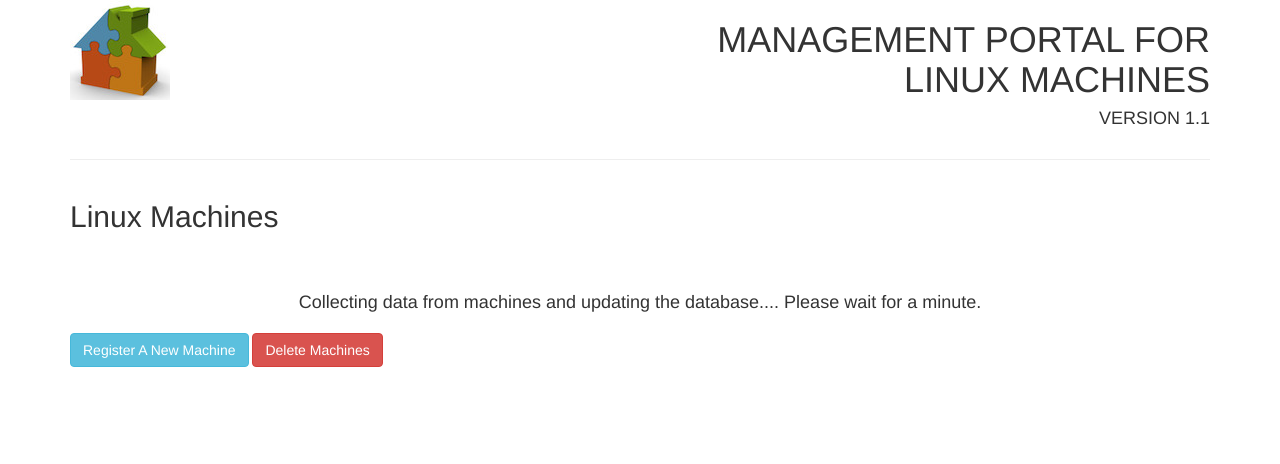
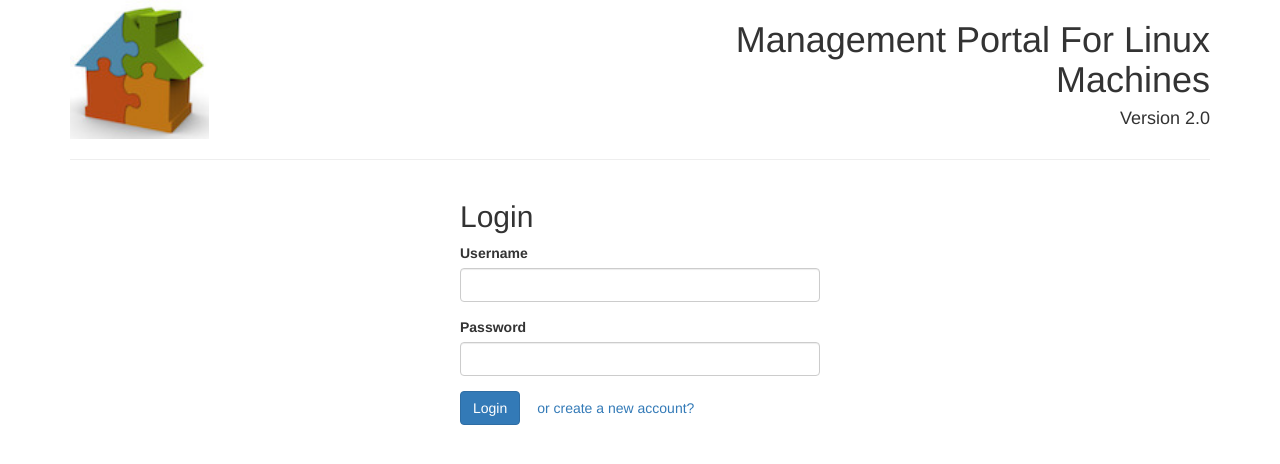
Before and after one commit to along-yundanfengqing/MgmtAppForLinuxMachines_flask, a Flask app: page / in a window 1280 px wide. Shown: the top 464 px of the page. Run offline with Flask 2, Linux system fonts and the light colour scheme; parts of the project's set-up code (start-up, migrations or seed data) failed here and were passed over; some libraries are stand-ins or nearby versions.

Commit message:
Added login feature

```diff
--- a/application/__init__.py
+++ b/application/__init__.py
@@ -3,6 +3,7 @@ import logging
 from flask import Flask
 app = Flask(__name__)
 app.config.from_object('config')
+from flask.ext.login import LoginManager
 from logging.handlers import RotatingFileHandler
 
 # my modules
@@ -32,6 +33,8 @@ def set_logging():
 # STARTING THE PROGRAM
 print("Starting the program...\n")
 set_logging()
+login_manager = LoginManager()
+login_manager.init_app(app)
 mongo = DBManager(app)
 
 from application.modules import controllers
--- a/application/modules/controllers.py
+++ b/application/modules/controllers.py
@@ -3,26 +3,77 @@ import pymongo
 import subprocess
 from datetime import datetime
 from flask import abort, flash, jsonify, make_response, redirect, render_template, request, url_for
+from flask.ext.login import login_user, logout_user, login_required, current_user
+
 
 # my modules
-from application import app, mongo
+from application import app, login_manager, mongo
 from application.modules.app_manager import AppManager
 from application.modules.bg_thread_manager import BackgroundThreadManager
 from application.modules.db_cache import DBCache
 from application.modules.file_io import FileIO
+from application.modules.form import LoginForm
 from application.modules.validation import Validation
+from application.modules.users import User
 
 
 app_manager = AppManager()
 butterfly = app_manager.check_butterfly()
 login_file = app.config['LOGIN_FILENAME']
+login_manager.login_view = "show_login"
 
 # Start background thread
 BackgroundThreadManager.start()
 
 
+@login_manager.user_loader
+def load_user(username):
+    user = mongo.db.users.find_one({"Username": username})
+    if not user:
+        return None
+    return User(user['Username'])
+
+# signup page
+@app.route('/signup', methods=['GET', 'POST'])
+def show_signup():
+    form = LoginForm(request.form)
+    if request.method == 'POST' and form.validate():
+        username = form.username.data
+        password_hash = User.hash_password(form.password.data)
+        if mongo.db.users.find_one({"Username": username}):
+            flash('Username "%s" already exists in the database' % username)
+        else:
+            mongo.db.users.insert_one({"Username": username, "Password": password_hash})
+            flash("Created a user account (%s)" % username)
+            return redirect(url_for('show_login'))
+    return render_template('signup.html')
+
+# login page
+@app.route('/', methods=['GET', 'POST'])
+@app.route('/login', methods=['GET', 'POST'])
+def show_login():
+    form = LoginForm(request.form)
+    if request.method == 'POST' and form.validate():
+        user = mongo.db.users.find_one({"Username": form.username.data})
+        if user and User.validate_login(user['Password'], form.password.data):
+            user_obj = User(user['Username'])
+            login_user(user_obj)
+            flash('Logged in successfully as a user "%s"' % current_user.username)
+            return redirect(url_for("show_top"))
+        flash("Username or password is not correct")
+    return render_template('login.html')
+
+# logout
+@app.route('/logout')
+@login_required
+def logout():
+    flash('Logged out from a user "%s"' % current_user.username)
+    logout_user()
+    return redirect(url_for('show_login'))
+
 # Top page
-@app.route('/')
+@app.route('/top')
+@login_required
 def show_top(vms=[]):
     if DBCache.is_updated():     # Has any update in DB entries
         docs = mongo.find({}).sort(
@@ -39,10 +90,11 @@ def show_top(vms=[]):
             app.logger.debug("Data loaded from cache")
 
     now = datetime.now()
-    return render_template('top.html', vms=vms, now=now, butterfly=butterfly)
+    return render_template('top.html', current_user=current_user, vms=vms, now=now, butterfly=butterfly)
 
 # Register a new machine page
 @app.route('/register', methods=['GET', 'POST'])
+@login_required
 def add_vm(error1="", error2="", error3=""):
     if request.method == 'POST':
         ipaddr = request.form['InputIPAddress']
@@ -89,6 +141,7 @@ def add_vm(error1="", error2="", error3=""):
 
 # Delete machines page
 @app.route('/delete', methods=['GET', 'POST'])
+@login_required
 def delete_vm():
     docs = mongo.find({}).sort([["Hostname", pymongo.ASCENDING], ["IP Address", pymongo.ASCENDING]])
     vms = [doc for doc in docs]
@@ -111,6 +164,7 @@ def delete_vm():
 
 # SSH with butterfly application
 @app.route('/terminal', methods=['GET', 'POST'])
+@login_required
 def open_terminal():
     if request.method == 'POST':
         ipaddr = request.form['ipaddr']
@@ -138,6 +192,7 @@ def open_terminal():
 
 # Export JSON files
 @app.route('/export_json', methods=['GET', 'POST'])
+@login_required
 def export_json():
     ipaddr = request.form['ipaddr']
     doc = mongo.find_one({'IP Address': ipaddr}, {'_id': 0})
@@ -204,9 +259,8 @@ def add_vm_api_01(ipaddr, username, password):
     elif (not is_duplicate) and is_valid_ipaddr and is_valid_username and is_valid_password:
         if app_manager.add_vm(ipaddr, username, password):
             app.logger.info("- ADDED - %s", ipaddr)
-            return make_response(jsonify(result = {'success': True}), 201)
-
-    return make_response(jsonify(result = {'success': False, 'reason': error_list}), 422)
+            return make_response(jsonify(result={'success': True}), 201)
+    return make_response(jsonify(result={'success': False, 'reason': error_list}), 422)
 
 # Add machines via RESTful API (by using -d option)
 ## eg. curl -H "Content-Type: application/json" -X "POST" http://localhost:5000/api/machines/add -d '[{"IP Address": "1.1.1.1", "Username": "ubuntu", "Password": "test"}, {"IP Address": "2.2.2.2", "Username": "ubuntu"}]'
@@ -216,7 +270,7 @@ def add_vm_api_02():
         abort(400)
 
     add_machines = request.get_json()
-    if not type(add_machines) == list:
+    if type(add_machines) != list:
         add_machines = [add_machines]
 
     errors = {}
@@ -229,7 +283,6 @@ def add_vm_api_02():
             password = item['Password']
         except:
             password = None
-
 
         errors[ipaddr] = []
 
@@ -258,8 +311,8 @@ def add_vm_api_02():
         all_success = False
 
     if all_success:
-        return make_response(jsonify(result = {'success': True}), 201)
-    return make_response(jsonify(result = {'success': False, 'reason': errors}), 422)
+        return make_response(jsonify(result={'success': True}), 201)
+    return make_response(jsonify(result={'success': False, 'reason': errors}), 422)
 
 # Delete machines via RESTful API
 # eg. curl -H "Content-Type: application/json" -X "DELETE" http://localhost:5000/api/machines/delete/1.1.1.1
@@ -270,8 +323,8 @@ def delete_vm_api_01(ipaddresses):
     if del_result['ok'] == 1 and del_result['n'] > 0:
         del_ip_list = ", ".join([ip for ip in del_list])
         app.logger.info("- DELETED - %s", del_ip_list)
-        return jsonify(result = {'success': True, 'deleted machines': del_result['n']})
-    return make_response(jsonify(result = {'success': False, 'deleted machines': del_result['n']}), 422)
+        return jsonify(result={'success': True, 'deleted machines': del_result['n']})
+    return make_response(jsonify(result={'success': False, 'deleted machines': del_result['n']}), 422)
 
 # Delete machines via RESTful API (by using -d option)
 # eg. curl -H "Content-Type: application/json" -X "DELETE" http://localhost:5000/api/machines/delete -d '{"IP Address": [ "1.1.1.1", "2.2.2.2", "3.3.3.3" ]}'
@@ -282,7 +335,7 @@ def delete_vm_api_02():
     del_list = request.get_json()['IP Address']
 
     # convert to list if the data is not
-    if not type(del_list) == list:
+    if type(del_list) != list:
         del_list = del_list.split()
 
     # filter ip addresses which are not in text file
@@ -292,17 +345,17 @@ def delete_vm_api_02():
     if del_result['ok'] == 1 and del_result['n'] > 0:
         del_ip_list = ", ".join([ip for ip in del_list])
         app.logger.info("- DELETED - %s", del_ip_list)
-        return jsonify(result = {'success': True, 'deleted machines': del_result['n']})
-    return make_response(jsonify(result = {'success': False, 'deleted machines': del_result['n']}), 422)
+        return jsonify(result={'success': True, 'deleted machines': del_result['n']})
+    return make_response(jsonify(result={'success': False, 'deleted machines': del_result['n']}), 422)
 
 @app.errorhandler(404)
 def not_found(error):
-    return make_response(jsonify(result = {'error': error.description}), 404)
+    return make_response(jsonify(result={'error': error.description}), 404)
 
 @app.errorhandler(400)
 def bad_request(error):
-    return make_response(jsonify(result = {'error': error.description}), 400)
+    return make_response(jsonify(result={'error': error.description}), 400)
 
 @app.errorhandler(405)
 def not_allowed(error):
-    return make_response(jsonify(result = {'error': error.description}), 405)
+    return make_response(jsonify(result={'error': error.description}), 405)
--- /dev/null
+++ b/application/modules/form.py
@@ -0,0 +1,8 @@
+from wtforms import Form
+from wtforms import StringField, PasswordField
+from wtforms.validators import DataRequired
+
+
+class LoginForm(Form):
+    username = StringField('Username', validators=[DataRequired()])
+    password = PasswordField('Password', validators=[DataRequired()])
--- a/application/templates/base.html
+++ b/application/templates/base.html
@@ -16,12 +16,14 @@
       <div class="row">
         <div class="col-md-6">
           <a href = "{{url_for('show_top')}}">
-            <img src="{{url_for('static', filename='images/home.jpg')}}" >
+            <img src="{{url_for('static', filename='images/home.jpg')}}" style="width: 25%; height: 25%">
           </a>
         </div>
-        <div class="col-md-6 text-right text-uppercase">
+        <div class="col-md-6 text-right">
           <h1>Management Portal For Linux Machines</h1>
-          <h4>version 1.1</h4>
+          <h4>Version 2.0</h4>
+          {% block logout_icon %}
+          {% endblock%}
         </div>
       </div>
       <hr>
--- /dev/null
+++ b/application/templates/login.html
@@ -0,0 +1,47 @@
+{% extends "base.html" %}
+{% block title %} Login {% endblock %}
+
+{% block content %}
+      <div class="row">
+        <div class="col-md-12-flash2">
+          {% with messages = get_flashed_messages() %}
+            {% if messages %}
+              <p class=flashes>
+              {% for message in messages %}
+                {{ message }}
+              {% endfor %}
+              </p>
+            {% endif %}
+          {% endwith %}
+        </div>
+      </div>
+      <div class="row">
+        <div class="col-xs-3 col-sm-3 col-md-4"></div>
+        <div class="col-xs-6 col-sm-6 col-md-4">
+          <h2> Login </h2>
+        </div>
+        <div class="col-xs-3 col-sm-3 col-md-4"></div>
+      </div>
+      <div class="row">
+        <div class="col-xs-3 col-sm-3 col-md-4"></div>
+        <div class="col-xs-6 col-sm-6 col-md-4">
+          <form action="{{url_for('show_login')}}" method='POST'>
+            <div class="form-group" >
+              <label for="Username">Username</label>
+              <input type="text" class="form-control" name = "username">
+              <p class="has-error">{{error1}}</p>
+            </div>
+            <div class="form-group">
+              <label for="Password">Password</label>
+              <input type="password" class="form-control" name="password">
+              <p class="has-error">{{error2}}</p>
+            </div>
+            <button type="submit" class="btn btn-primary">Login</button>
+            <a class="btn btn-link" href="{{url_for('show_signup')}}" role="button">or create a new account?</a>
+          </form>
+        </div>
+        <div class="col-xs-3 col-sm-3 col-md-4"></div>
+      </div>
+{% endblock %}
+  </body>
+</html>
--- a/application/templates/top.html
+++ b/application/templates/top.html
@@ -1,8 +1,19 @@
 {% extends "base.html" %}
 {% block meta %} <meta http-equiv="refresh" content="60" > {% endblock %}
 {% block title %} MgmtAppForLinuxMachine {% endblock %}
+{% block logout_icon%}
+      <div class="row">
+        <div class="col-md-12 text-right">
+            <a href="{{url_for('logout')}}">
+                <img src="{{url_for('static', filename='images/logout.png')}}" style="width: 5%; height: 5%"> Logout from {{current_user.username}}
+            </a>
+        </div>
+      </div>
+{% endblock %}
+
 
 {% block content %}
+{% if current_user.is_authenticated %}
       <div class="row">
         <div class="col-md-12-flash">
           {% with messages = get_flashed_messages() %}
@@ -72,8 +83,8 @@
           <a class="btn btn-danger" href="{{url_for('delete_vm')}}" role="button">Delete Machines</a>
         </div>
       </div>
+{% endif %}
 {% endblock %}
-
 
     {% block modal %}
     <!-- Modal -->
@@ -302,7 +313,6 @@
       </div>
     </div>
     {% endfor %}
-
 {% endblock %}
   </body>
 </html>
```
Also changed, not shown: application/modules/users.py (added, +26 -0 lines), application/templates/add_vm.html (+9 -0 lines), application/templates/delete_vm.html (+9 -0 lines), application/templates/signup.html (added, +46 -0 lines), README.md, application/static/images/logout.png (added).
